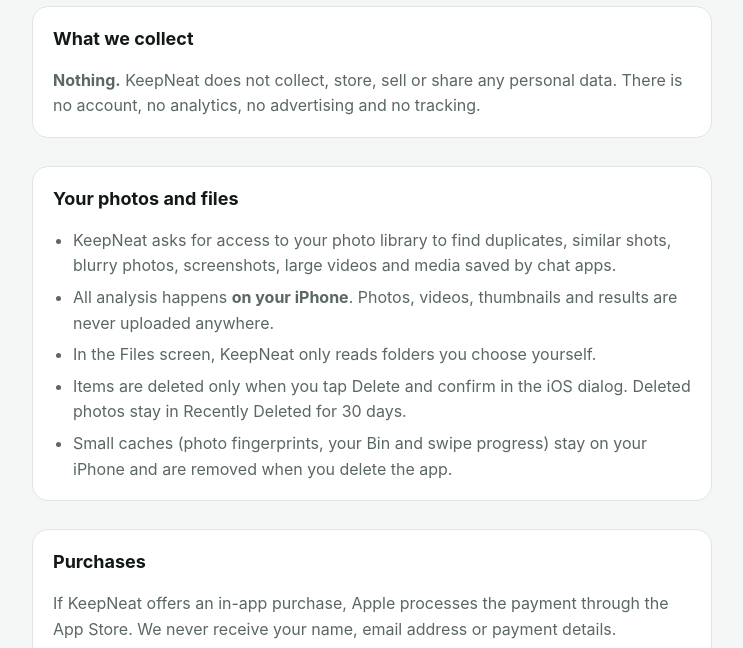
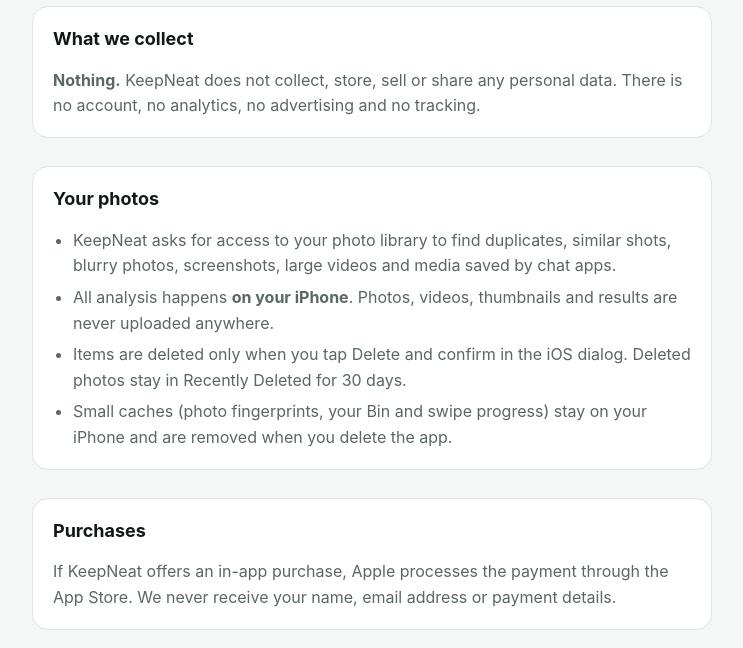
Before and after one commit to zekiozkllll0/app-support, a plain HTML site: page keepneat/privacy.html in a window 1280 px wide. Shown: the part 134-782 px from the top of the page, without its empty margins (268-1011 px from the left). Drawn offline with Linux system fonts and the light colour scheme.

Commit message:
Remove Files and Forwards & Memes from v1; faster Settings and home; store texts updated
Co-Authored-By: Claude Opus 5.5 <noreply@anthropic.com>

```diff
--- a/keepneat/privacy.html
+++ b/keepneat/privacy.html
@@ -23,11 +23,10 @@
   </div>
 
   <div class="card">
-    <h2>Your photos and files</h2>
+    <h2>Your photos</h2>
     <ul>
       <li>KeepNeat asks for access to your photo library to find duplicates, similar shots, blurry photos, screenshots, large videos and media saved by chat apps.</li>
       <li>All analysis happens <b>on your iPhone</b>. Photos, videos, thumbnails and results are never uploaded anywhere.</li>
-      <li>In the Files screen, KeepNeat only reads folders you choose yourself.</li>
       <li>Items are deleted only when you tap Delete and confirm in the iOS dialog. Deleted photos stay in Recently Deleted for 30 days.</li>
       <li>Small caches (photo fingerprints, your Bin and swipe progress) stay on your iPhone and are removed when you delete the app.</li>
     </ul>
```
